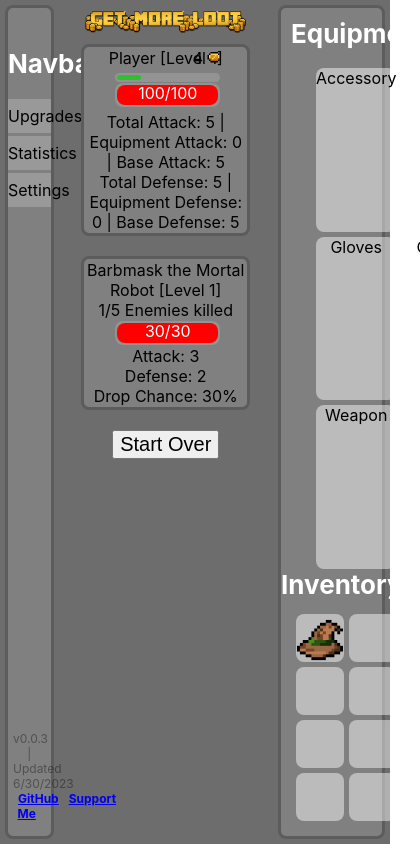
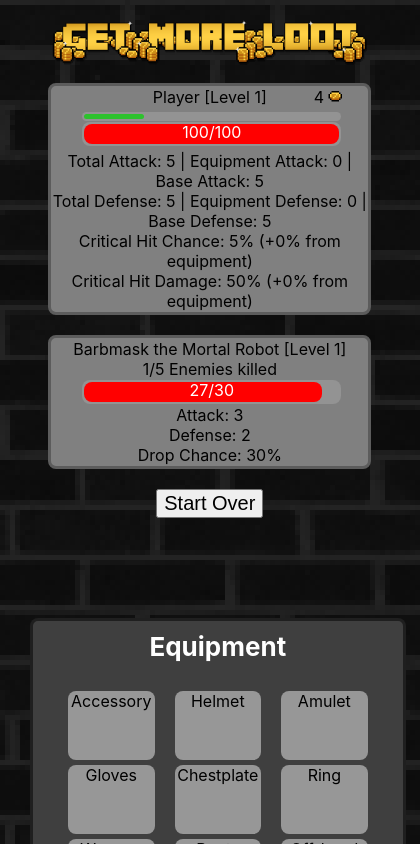
Before and after one commit to itshdog/get-more-loot, a React (Create React App) app: page / in a window 390 px wide. Shown: the top 844 px of the page, 420 px wide, since content can reach past the window. Built offline with nearby package versions, Linux system fonts and the light colour scheme.

Commit message:
mobile fixes, affixes updated, and more

```diff
--- a/src/App.js
+++ b/src/App.js
@@ -5,6 +5,14 @@ import Content from './components/Content.js';
 import Inventory from './components/Inventory.js';
 
 function App() {
+  /* Admin Panel Bool */
+  const [admin, setAdmin] = useState(false)
+  const adminRef = useRef();
+  const updateAdmin = useCallback(adm => {
+    adminRef.current = adm
+    setAdmin(adm);
+  }, [setAdmin])
+
   /* Inventory */
   const [inventory, setInventory] = useState([])
   const invRef = useRef();
@@ -144,6 +152,8 @@ function App() {
         <Navbar
           RP={RP}
           setRP={setRP}
+          Admin={admin}
+          setAdmin={updateAdmin}
           itemScan={itemScan}
           setItemScan={setItemScan}
           coins={coins}
@@ -156,6 +166,7 @@ function App() {
           setInventory={updateInventory}
           equipment={equipment}
           setEquipment={updateEquipment}
+          Admin={admin}
           RP={RP}
           setRP={setRP}
           coins={coins}
--- a/src/components/Content.js
+++ b/src/components/Content.js
@@ -4,7 +4,7 @@ import Item from './Item.js';
 import React, { useState, useEffect } from 'react';
 import logo from '../images/logo.png'
 
-function Content({inventory, setInventory, equipment, setEquipment, RP, setRP, coins, setCoins, dropChance, updateChance, sellItem, equipItem}) {
+function Content({inventory, setInventory, equipment, setEquipment, Admin, RP, setRP, coins, setCoins, dropChance, updateChance, sellItem, equipItem}) {
 
     /* Attack */
     const [baseATK, setBaseATK] = useState(5);
@@ -15,13 +15,11 @@ function Content({inventory, setInventory, equipment, setEquipment, RP, setRP, c
     const [equipDEF, setEquipDEF] = useState(0);
     const [playerDEF, setPlayerDEF] = useState(0);
     /* Critical Hit Damage */
-    const [baseCritDamage, setBaseCritDamage] = useState(1);
+    const [baseCritDamage, setBaseCritDamage] = useState(50);
     const [equipCritDamage, setEquipCritDamage] = useState(0);
-    const [playerCritDamage, setPlayerCritDamage] = useState(0);
     /* Critical Strike Chance */
-    const [baseCritChance, setBaseCritChance] = useState(50);
+    const [baseCritChance, setBaseCritChance] = useState(5);
     const [equipCritChance, setEquipCritChance] = useState(0);
-    const [playerCritChance, setPlayerCritChance] = useState(0);
     /* Player */
     const [playerLevel, setPlayerLevel] = useState(1);
     const [playerHP, setPlayerHP] = useState(100);
@@ -80,6 +78,8 @@ function Content({inventory, setInventory, equipment, setEquipment, RP, setRP, c
         /* Set totals */
         let newEquipATK = 0
         let newEquipDEF = 0
+        let newCritDMG = 0
+        let newCritCHANCE = 0
         for (let i = 0; i < equipment.length; i++) {
             /* If no equipment, continue */
             if (equipment[i] === undefined) {
@@ -91,10 +91,24 @@ function Content({inventory, setInventory, equipment, setEquipment, RP, setRP, c
             } else if (equipment[i].props.stats.type === "Armor") {
                 newEquipDEF += equipment[i].props.stats.base
             }
+            /* Increase affixes if item is NOT common, meaning 0 added stats */
+            if (equipment[i].props.info.rarity !== 'Common' ) {
+                /* Iterate all added affixes */
+                for (var j = 0; j < equipment[i].props.affixes.length; j++) {
+                    /* Incrase CritDMG and CritChance as needed */
+                    if (equipment[i].props.affixes[j][0] === "Critical Hit Damage") {
+                        newCritDMG += equipment[i].props.affixes[j][1]
+                    } else if (equipment[i].props.affixes[j][0] === "Critical Hit Chance") {
+                        newCritCHANCE += equipment[i].props.affixes[j][1]
+                    }
+                }
+            }
         }
         /* Set new equipment stats */
         setEquipATK(newEquipATK);
         setEquipDEF(newEquipDEF);
+        setEquipCritDamage(newCritDMG);
+        setEquipCritChance(newCritCHANCE);
     /* Update whenever equipment chances */
     }, [equipment])
 
@@ -299,7 +313,16 @@ function Content({inventory, setInventory, equipment, setEquipment, RP, setRP, c
     }
 
     const hitEntity = () => {
-        setEntityHP(Math.min(entityHP, entityHP - (playerATK - entityDEF)));
+        let critHit = Math.floor(Math.random() * 100);
+        if (critHit <= (99 - (equipCritChance + baseCritChance))) {
+            /* REGULAR HIT */
+            setEntityHP(Math.min(entityHP, entityHP - (playerATK - entityDEF)));
+        } else {
+            /* CRITICAL HIT */
+            let critDMG = Math.floor(playerATK * (1 + ((baseCritDamage + equipCritDamage)/100)))
+            console.log("CRITICAL HIT! " + playerATK + "dmg -> " + critDMG + "dmg");
+            setEntityHP(Math.min(entityHP, Math.floor(entityHP - (critDMG - entityDEF))));
+        }
     }
 
     const hitPlayer = () => {
@@ -369,8 +392,8 @@ function Content({inventory, setInventory, equipment, setEquipment, RP, setRP, c
             </div>
             <Player
                 stats={{level: playerLevel, attack: playerATK, defense: playerDEF, hp: playerHP, maxHP: playerMAXHP, xp: playerXP, maxXP: playerMAXXP, coins: coins}}
-                equip={{attack: playerATK - baseATK, defense: playerDEF - baseDEF,}}
-                base={{attack: baseATK, defense: baseDEF}}
+                equip={{attack: playerATK - baseATK, defense: playerDEF - baseDEF, critChance: equipCritChance, critDamage: equipCritDamage}}
+                base={{attack: baseATK, defense: baseDEF, critChance: baseCritChance, critDamage: baseCritDamage}}
             />
             <Entity
                 setEntityHP={{setEntityHP}}
@@ -394,7 +417,8 @@ function Content({inventory, setInventory, equipment, setEquipment, RP, setRP, c
                     </button>
             }
             <div/>
-            <div id="Admin" className="hidden">
+        { Admin ?
+        <div id="Admin">
             <div className="panel" style={{marginTop: '20px'}}>
                 <div className='title' style={{padding: '5px'}}>Admin Panel</div>
                 <div className='admin-buttons'>
@@ -421,6 +445,9 @@ function Content({inventory, setInventory, equipment, setEquipment, RP, setRP, c
                 </div>
             </div>
         </div>
+        :
+        <div></div>
+        }
         </div>
         </div>
     )
--- a/src/components/Navbar.js
+++ b/src/components/Navbar.js
@@ -2,11 +2,13 @@ import React, { useState, useEffect } from 'react';
 import NavFooter from './NavFooter.js';
 import Coin from '../images/icons/48x48/coin_01d.png'
 
-function Navbar({RP, setRP, itemScan, setItemScan, coins, setCoins, dropChance, updateChance}) {
+function Navbar({RP, setRP, Admin, setAdmin, itemScan, setItemScan, coins, setCoins, dropChance, updateChance}) {
 
     const [upgrade, setUpgrade] = useState('none');
     const [stats, setStats] = useState('none');
     const [settings, setSettings] = useState('none');
+
+    const openAdmin = () => { (Admin === false) ? setAdmin(true) : setAdmin(false) }
 
     const openUpgrade = () => {
         if (upgrade === 'none') {
@@ -176,6 +178,16 @@ function Navbar({RP, setRP, itemScan, setItemScan, coins, setCoins, dropChance,
             <button className='back' onClick={openSettings}>Back</button>
             <div className='title'>Settings</div>
             Work in progress...
+            <div className='navbar-button' onClick={openAdmin}>
+                <div className='settings-title'>Enable Admin Panel</div>
+                <div className='settings-info'>For developer/testing purposes</div>
+                <div class='switch'>
+                    {Admin ?
+                    <div>Enabled</div>
+                    :
+                    <div>Disabled</div>}
+                </div>
+            </div>
             <NavFooter/>
         </div>
         </div>
--- a/src/components/Player.js
+++ b/src/components/Player.js
@@ -24,6 +24,8 @@ function Player({stats, equip, base}) {
                 <div className="stats">
                     <div>Total Attack: {stats.attack} | Equipment Attack: {equip.attack} | Base Attack: {base.attack}</div>
                     <div>Total Defense: {stats.defense} | Equipment Defense: {equip.defense} | Base Defense: {base.defense}</div>
+                    <div>Critical Hit Chance: {base.critChance + equip.critChance}% (+{equip.critChance}% from equipment)</div>
+                    <div>Critical Hit Damage: {base.critDamage + equip.critDamage}% (+{equip.critDamage}% from equipment)</div>
                 </div>
             </div>
         </div>
--- a/src/css/index.css
+++ b/src/css/index.css
@@ -13,8 +13,10 @@ code {
 }
 
 .App {
-  background-color: rgb(109, 109, 109);
-  position: fixed;
+  display: inline-block;
+  background-image: url(../images/dark-brick-texture.png);
+  background-repeat: repeat;
+  /*background-color: rgb(109, 109, 109);*/
   top: 0;
   left: 0;
   bottom: 0;
@@ -42,12 +44,12 @@ code {
 }
 
 .Navbar {
-  background: gray;
+  background: rgb(63, 63, 63);
   float: left;
   width: calc(15% - 16px);
   height: calc(100vh - 16px);
   margin: 5px;
-  border: rgb(92, 92, 92) solid 3px;
+  border: rgb(0, 0, 0, 0.5) solid 3px;
   border-radius: 0.5em;
   position: relative;
 }
@@ -88,7 +90,7 @@ code {
 
 .Navbar .navbar-footer {
   font-size: 0.75em;
-  color:rgba(0, 0, 0, 0.377);
+  color:rgb(172, 172, 172);
   position: absolute;
   bottom: 10px;
   padding: 5px;
@@ -96,6 +98,7 @@ code {
 }
 
 .Navbar .navbar-links a {
+  color: rgb(230, 194, 96);
   font-size: 1em;
   padding: 0 5px;
   font-weight: 700;
@@ -109,7 +112,6 @@ code {
 #Content {
   float: left;
   width: 55%;
-  height: 100%;
 }
 
 .title {
@@ -137,15 +139,40 @@ code {
 }
 
 #Inventory {
-  background: gray;
+  background: rgb(63, 63, 63);
   float: left;
   width: calc(30% - 16px);
-  height: calc(100% - 16px);
   margin: 5px;
-  border: rgb(92, 92, 92) solid 3px;
+  border: rgba(0, 0, 0, 0.5) solid 3px;
   border-radius: 0.5em;
   display: flex;
   flex-flow: column;
+}
+
+@media (max-width: 1400px) {
+  .item {
+    max-width: 120px!important;
+  }
+  .tooltip {
+    top: -170%!important;
+    right: 0%!important;
+    width: 85px!important;
+  }
+  .tooltip button {
+    width: 100%!important;
+    display: inline-block;
+  }
+  .Navbar {
+    display: none;
+  }
+  #Inventory {
+    display: inline-block;
+    width: calc(100% - 50px);
+    margin: 100px 30px;
+  }
+  #Content {
+    width: 100%
+  }
 }
 
 #Inventory .title {
@@ -170,6 +197,7 @@ code {
   background-color: rgba(255, 255, 255, 0.459)!important;
   border-radius: 0.5em;
   position: relative;
+  aspect-ratio: 5 / 4;
 }
 
 #Storage {
@@ -223,10 +251,11 @@ code {
 .equip-box .item {
   border-radius: 0.5em;
   width: 90%;
-  max-width: 70px;
+  max-width: 80px;
   aspect-ratio: 1 / 1;
   margin: 0 auto;
   margin-top: 5px;
+  margin-bottom: 5px;
 }
 
 .equip-box .item .img-container {
@@ -366,6 +395,8 @@ code {
 
 #Restart {
   margin-top: 20px;
+  color: white;
+  font-weight: 700;
 }
 
 #Restart #restart-button {
@@ -432,6 +463,29 @@ code {
   top: -22px;
 }
 
+/* SETTINGS NAVBAR */
+.settings-title {
+  text-align: left;
+  padding-left: 10px;
+}
+
+.settings-info {
+  font-size: 10px;
+  text-align: left;
+  padding-left: 10px;
+}
+
+
+/* Rounded sliders */
+.slider.round {
+  border-radius: 34px;
+}
+
+.slider.round:before {
+  border-radius: 50%;
+}
+
+/* UNIVERSAL */
 .hidden {
   display: none;
 }
```
Also changed, not shown: TODO.txt, src/images/dark-brick-texture.png (added), 1 other file (tests, documents, lock files or other folders).
